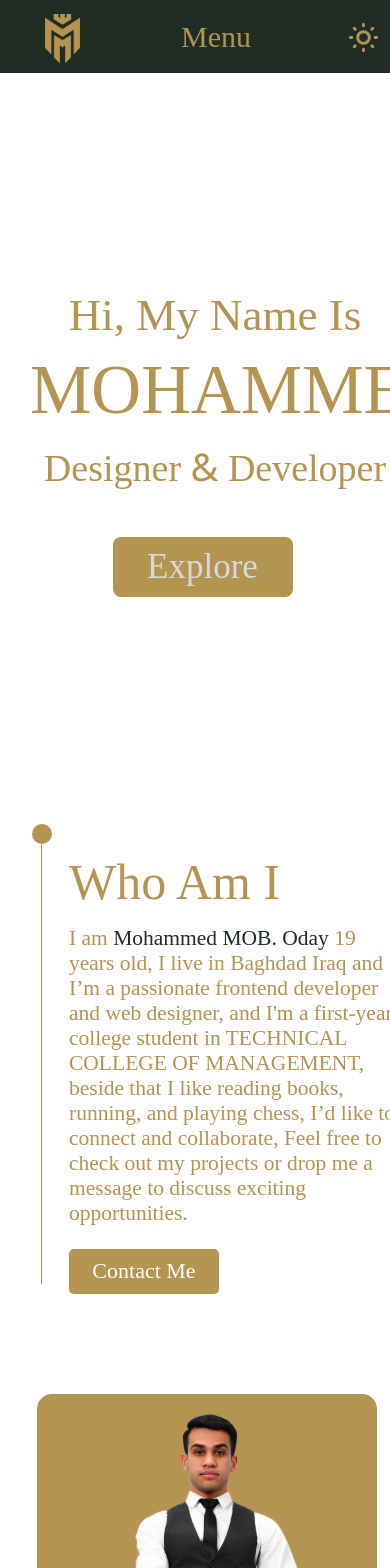
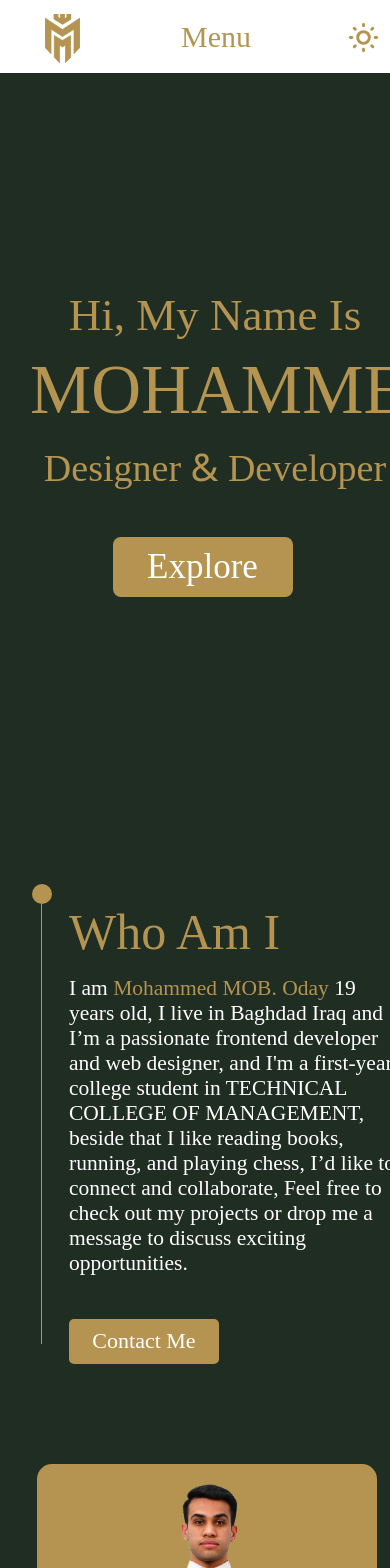
Before and after one commit to Mohammed5798/my-web, a React (Vite) app: page / in a window 390 px wide. Shown: the top 1568 px of the page. Built offline with nearby package versions, Linux system fonts and the light colour scheme; a web font is replaced by a local one.

Commit message:
last commit-4

```diff
--- a/index.html
+++ b/index.html
@@ -1,4 +1,4 @@
-<!doctype html>
+  <!doctype html>
 <html lang="en">
 
 <head>
--- a/src/components/footer.tsx
+++ b/src/components/footer.tsx
@@ -5,9 +5,6 @@ import '../style/main.css';
 function Footer() {
 
     const { theme } = useTheme();
-
-    console.log(theme);
-
 
     return (
         <div className={theme == "light" ? "footer-container-light" : "footer-container-dark"}>
--- a/src/context/context.tsx
+++ b/src/context/context.tsx
@@ -5,7 +5,7 @@ const themeContext = createContext<any | null>(null);
 
 //* themeProvider Component
 export const ThemeProvider = ({ children }:any) => {
-    const [theme, setTheme] = useState(localStorage.getItem("theme") || "light");
+    const [theme, setTheme] = useState(localStorage.getItem("theme") || "dark");
 
     useEffect(() => {
         localStorage.setItem("theme", theme);
--- a/src/pages/aboutMe.tsx
+++ b/src/pages/aboutMe.tsx
@@ -68,7 +68,7 @@ function AboutMe() {
 
                 >
                     <span className="shape"></span>
-                    <img className='my-image' src="/assets/me5 4.svg" alt="hi" />
+                    <img className='my-image' src="/assets/about me image (1).png" alt="hi" />
                 </motion.div>
 
                 <motion.div className="right-text"
--- a/src/style/main.css
+++ b/src/style/main.css
@@ -583,7 +583,7 @@
   font-size: 37px;
   text-transform: capitalize;
   background-color: #B49450;
-  color: #D9D9D9;
+  color: white;
   border: none;
   border-radius: 8px;
   font-weight: 500;
@@ -591,7 +591,7 @@
   transition: 0.6s;
 }
 .home-container-dark .left .bottom .button:hover {
-  background-color: #D9D9D9;
+  background-color: white;
   color: #B49450;
   box-shadow: 10px 10px 10px 0px rgba(0, 0, 0, 0.853);
   scale: 1.1;
@@ -672,7 +672,7 @@
   font-size: 37px;
   text-transform: capitalize;
   background-color: #B49450;
-  color: #D9D9D9;
+  color: white;
   border: none;
   border-radius: 8px;
   font-weight: 500;
@@ -681,7 +681,7 @@
 }
 .home-container-light .left .bottom .button:hover {
   background-color: #1F2D23;
-  color: #D9D9D9;
+  color: white;
   box-shadow: 10px 10px 10px 0px rgba(0, 0, 0, 0.853);
   scale: 1.1;
 }
@@ -770,7 +770,7 @@
   background-color: #B49450;
   border: none;
   border-radius: 5px;
-  color: #D9D9D9;
+  color: white;
   text-transform: capitalize;
   transition: 0.3s;
   margin-top: 20px;
@@ -785,7 +785,7 @@
   transition: 0.3s;
 }
 .about-me-container-dark .top .left-text .right .readMore:active {
-  background-color: #D9D9D9;
+  background-color: white;
   color: #1F2D23;
   border: none;
 }
@@ -3193,7 +3193,7 @@
     margin-left: -200px;
   }
 }
-@media (max-width: 425px) {
+@media (max-width: 450px) {
   .navbar-container-dark .inactive-navbar-dark {
     margin: 0px 35px;
     gap: 0px 90px;
@@ -3236,9 +3236,11 @@
     font-size: 50px;
     margin-left: 75px;
     margin-top: 25px;
+    background-color: transparent;
   }
   .navbar-container-dark .active-navbar-dark .down .left #options option {
     font-size: 30px;
+    background-color: #1F2D23;
   }
   .navbar-container-dark .active-navbar-dark .down .right {
     display: none;
@@ -3375,6 +3377,9 @@
     width: 335px;
     margin-top: 15px;
   }
+  .about-me-container-dark .top .left-text .right .readMore {
+    margin-top: 40px;
+  }
   .about-me-container-dark .top .middle {
     margin-top: 100px;
     margin-left: 37px;
@@ -3406,7 +3411,7 @@
     margin-top: 15px;
   }
   .about-me-container-dark .top .right-text .left .showedText {
-    height: 506px;
+    height: 512px;
     width: 330px;
     font-size: 22px;
     margin-top: 15px;
@@ -3499,6 +3504,9 @@
     width: 335px;
     margin-top: 15px;
   }
+  .about-me-container-light .top .left-text .right .readMore {
+    margin-top: 40px;
+  }
   .about-me-container-light .top .middle {
     margin-top: 100px;
     margin-left: 37px;
@@ -3530,7 +3538,7 @@
     margin-top: 15px;
   }
   .about-me-container-light .top .right-text .left .showedText {
-    height: 506px;
+    height: 512px;
     width: 330px;
     font-size: 22px;
     margin-top: 15px;
--- a/src/style/main.scss
+++ b/src/style/main.scss
@@ -265,9 +265,9 @@
 
         .bottom{margin-left: -25px;
             .button{width: 190px; height: 67px; text-align: center; font-size: 37px; text-transform: capitalize; background-color: #B49450;
-                color: #D9D9D9; border: none; border-radius: 8px; font-weight: 500; cursor: pointer; transition: .6s;
-
-                &:hover{background-color: #D9D9D9; color: #B49450; box-shadow: 10px 10px 10px 0px rgba(0, 0, 0, 0.853); scale: 1.1;};
+                color: white; border: none; border-radius: 8px; font-weight: 500; cursor: pointer; transition: .6s;
+
+                &:hover{background-color: white; color: #B49450; box-shadow: 10px 10px 10px 0px rgba(0, 0, 0, 0.853); scale: 1.1;};
             };
         };
     };
@@ -298,9 +298,9 @@
 
         .bottom{margin-left: -25px;
             .button{width: 190px; height: 67px; text-align: center; font-size: 37px; text-transform: capitalize; background-color: #B49450;
-                color: #D9D9D9; border: none; border-radius: 8px; font-weight: 500; cursor: pointer; transition: .6s;
-
-                &:hover{background-color: #1F2D23; color: #D9D9D9; box-shadow: 10px 10px 10px 0px rgba(0, 0, 0, 0.853); scale: 1.1;};
+                color: white; border: none; border-radius: 8px; font-weight: 500; cursor: pointer; transition: .6s;
+
+                &:hover{background-color: #1F2D23; color: white; box-shadow: 10px 10px 10px 0px rgba(0, 0, 0, 0.853); scale: 1.1;};
             };
         };
     };
@@ -334,10 +334,10 @@
                     .myname{color: #B49450;};
                 };
 
-                .readMore{width: 150px; height: 45px; font-size: 22px; background-color: #B49450; border: none; border-radius: 5px; color: #D9D9D9;
-                    text-transform: capitalize; transition: .3s; margin-top: 20px; text-align: center; padding-top: 8.5px;
+                .readMore{width: 150px; height: 45px; font-size: 22px; background-color: #B49450; border: none; border-radius: 5px;
+                    color: white; text-transform: capitalize; transition: .3s; margin-top: 20px; text-align: center; padding-top: 8.5px;
                     &:hover{border: 2px solid #B49450; border-radius: 0px; color: #B49450; background-color: transparent; transition: .3s;};
-                    &:active{background-color: #D9D9D9; color: #1F2D23; border: none;}
+                    &:active{background-color: white; color: #1F2D23; border: none;}
                 };
             };
         };
@@ -1362,7 +1362,7 @@
     .footer-container-dark{margin-left: -200px;};
 };
 
-@media (max-width: 425px){
+@media (max-width: 450px){
 
 
     // ! navbar
@@ -1396,8 +1396,8 @@
                     .link{font-size: 50px; margin-top: 30px;};
 
                     #options{width: 240px; font-size: 50px; margin-left: 75px;
-                        margin-top: 25px;
-                        option{font-size: 30px;};
+                        margin-top: 25px; background-color: transparent;
+                        option{font-size: 30px; background-color: #1F2D23;};
                     };
                 };
 
@@ -1503,6 +1503,8 @@
                 .right{margin-top: 10px; margin-left: -10px;
 
                     .text{font-size: 21.5px; height: 303px; width: 335px; margin-top: 15px;};
+
+                    .readMore{margin-top: 40px;}
                 };
             };
 
@@ -1520,7 +1522,7 @@
 
                     .text{height: 293px; width: 330px; font-size: 22px; margin-top: 15px;};
 
-                    .showedText{height: 506px; width: 330px; font-size: 22px; margin-top: 15px;};
+                    .showedText{height: 512px; width: 330px; font-size: 22px; margin-top: 15px;};
 
                     .readMore{margin-left: 95px;};
                 };
@@ -1564,6 +1566,8 @@
                 .right{margin-top: 10px; margin-left: -10px;
 
                     .text{font-size: 21.5px; height: 303px; width: 335px; margin-top: 15px;};
+
+                    .readMore{margin-top: 40px};
                 };
             };
 
@@ -1581,7 +1585,7 @@
 
                     .text{height: 293px; width: 330px; font-size: 22px; margin-top: 15px;};
 
-                    .showedText{height: 506px; width: 330px; font-size: 22px; margin-top: 15px;};
+                    .showedText{height: 512px; width: 330px; font-size: 22px; margin-top: 15px;};
 
                     .readMore{margin-left: 95px;};
                 };
```
Also changed, not shown: public/assets/about me image (1).png (added).
